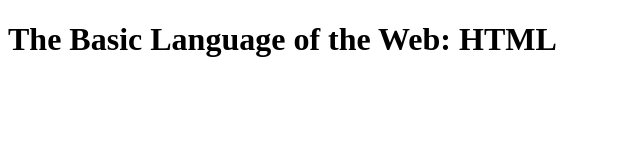
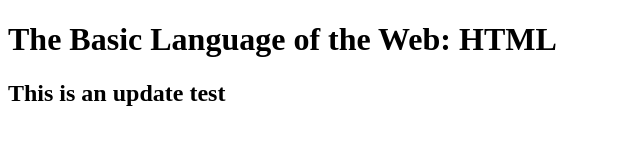
Before and after one commit to rockaxplayer/Class-Projects, a plain HTML site: page 02-HTML-Fundamentals/index.html in a window 1280 px wide. Shown: the whole page, without its empty margins (0-640 px from the left). Drawn offline with Linux system fonts and the light colour scheme.

Commit message:
Update test

```diff
--- a/02-HTML-Fundamentals/index.html
+++ b/02-HTML-Fundamentals/index.html
@@ -8,5 +8,6 @@
   </head>
   <body>
     <h1>The Basic Language of the Web: HTML</h1>
+    <h2>This is an update test</h2>
   </body>
 </html>
```
